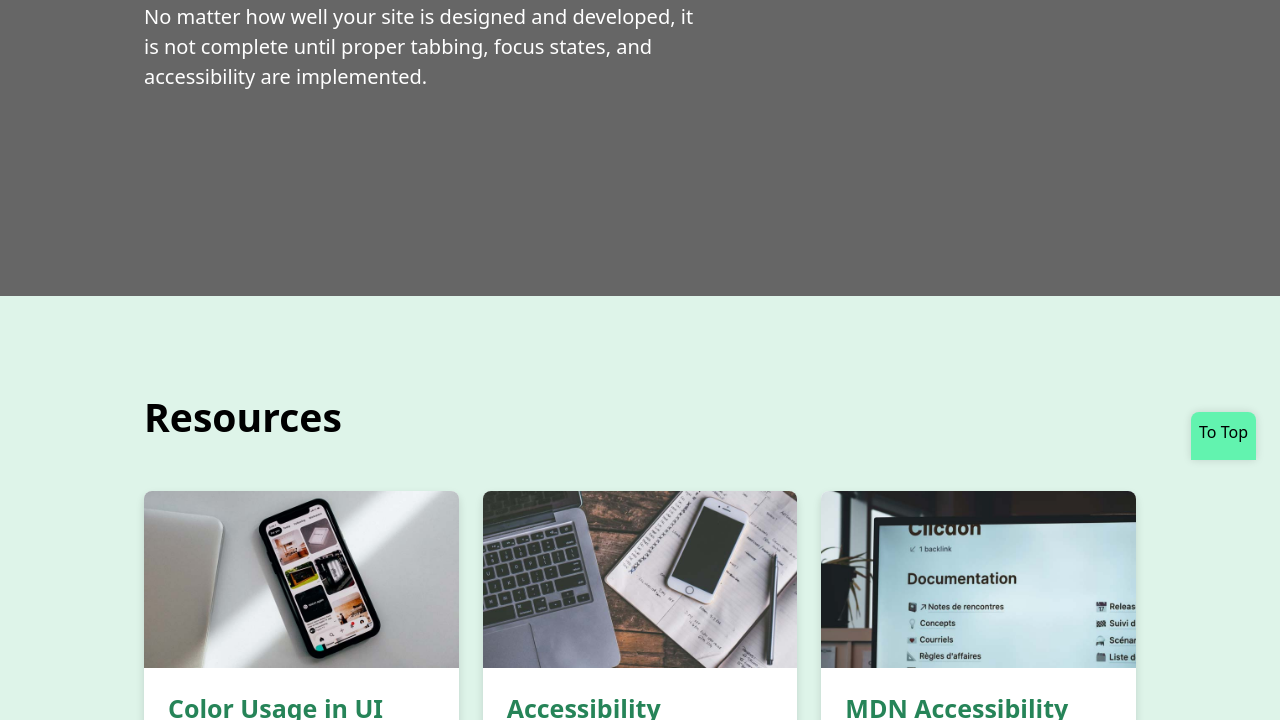
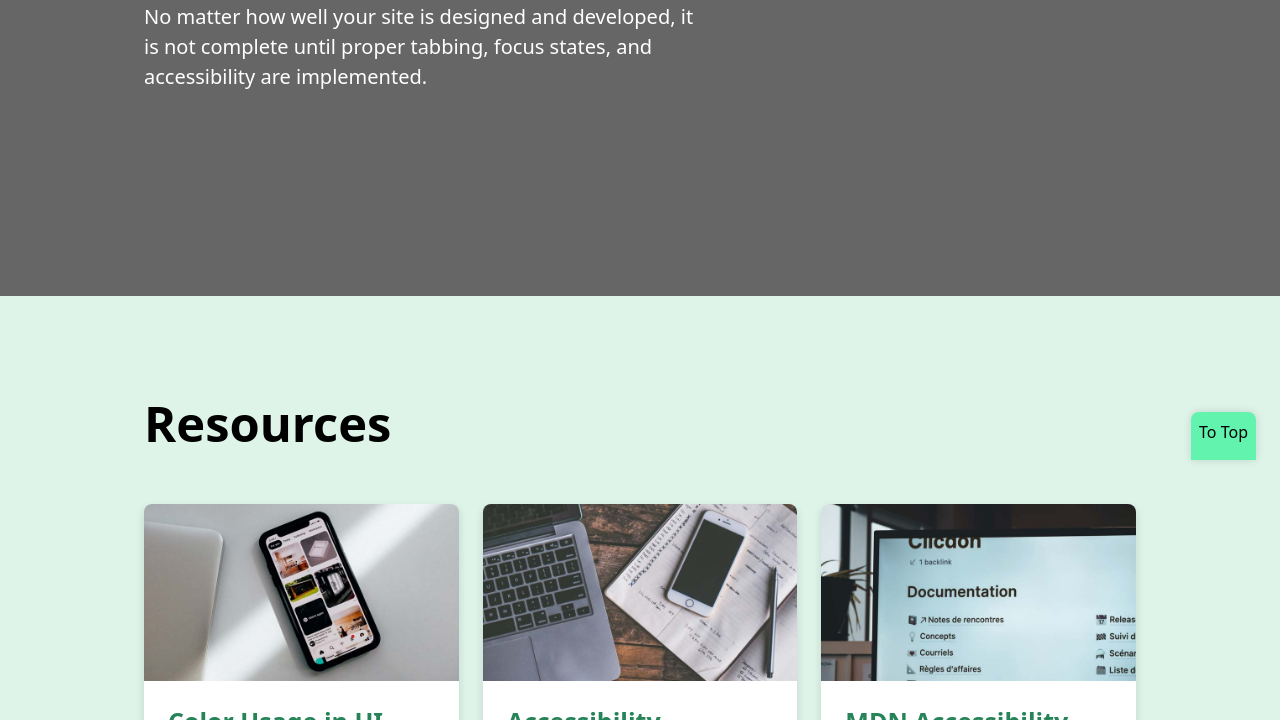
Before and after one commit to juankhusuma/wave-test-otana, a plain HTML site: page index.html in a window 1280 px wide. Shown: the part 380-1100 px from the top of the page. Drawn offline with Linux system fonts and the light colour scheme.

Commit message:
try to fix card heading

```diff
--- a/index.html
+++ b/index.html
@@ -55,7 +55,7 @@
 
       <section id="resources" class="card-group" tabindex="0">
         <div class="container">
-          <h2 class="card-group__title">Resources</h2>
+          <h1 class="card-group__title">Resources</h1>
           <a
             class="card"
             href="https://uxdesign.cc/10-principles-for-color-usage-in-ui-design-65174b213004"
```
